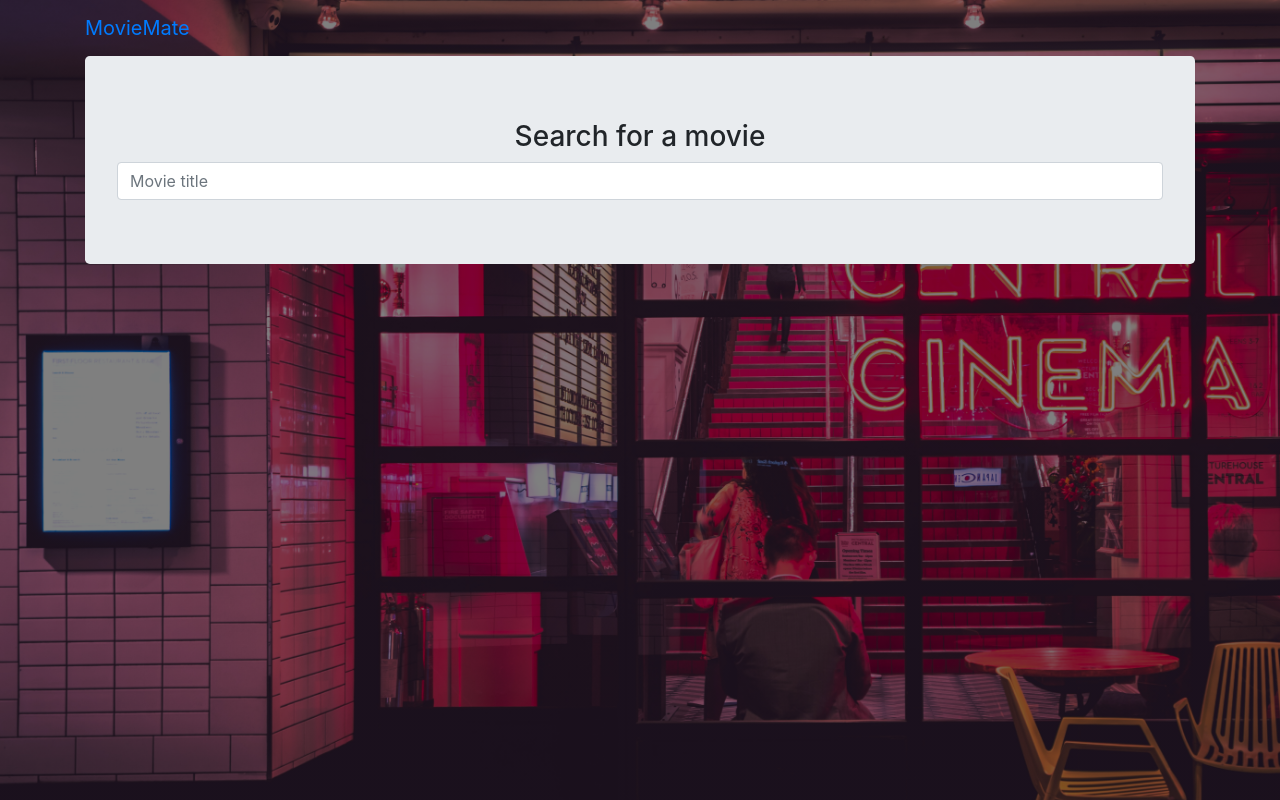
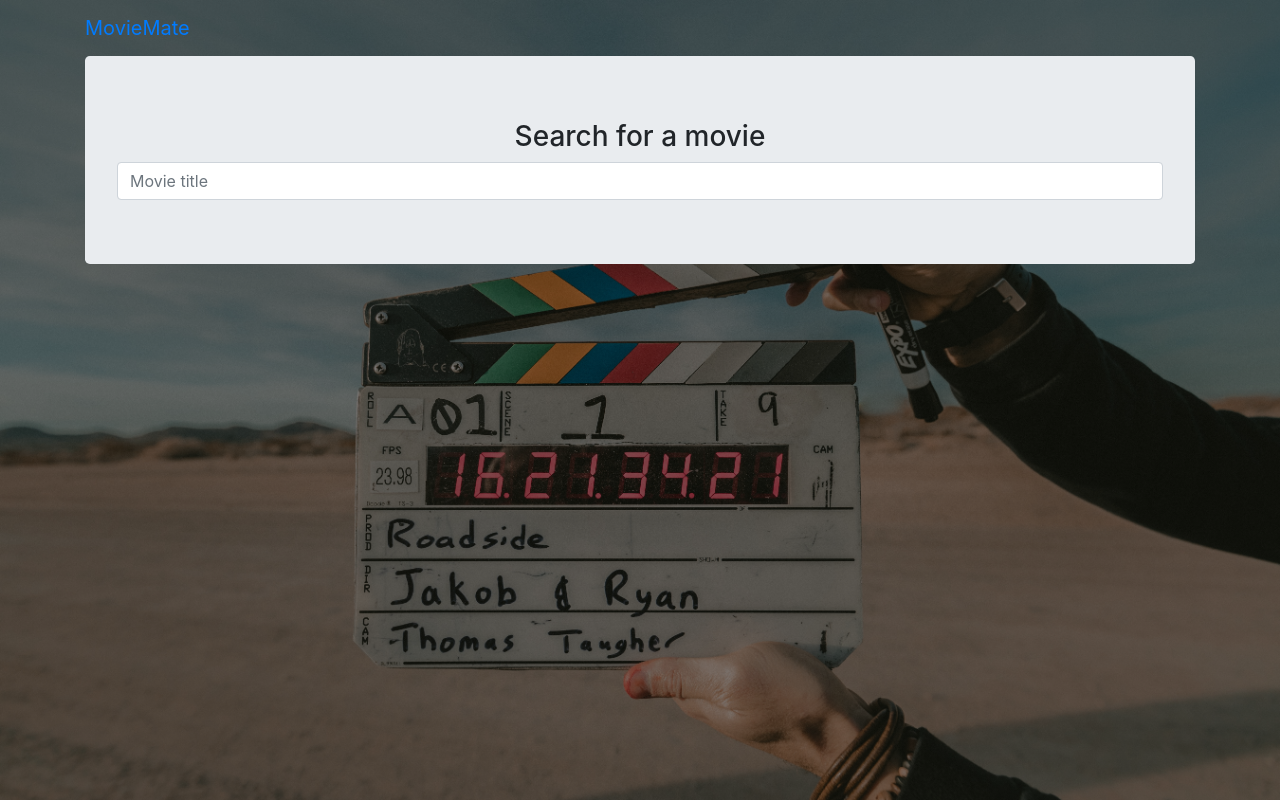
Before and after one commit to b-bryant18/MovieMate, a PHP site: page / in a window 1280 px wide. Run offline with PHP 8.4, Linux system fonts and the light colour scheme.

Commit message:
Changed background image to owens.jpg

```diff
--- a/CSS/style.css
+++ b/CSS/style.css
@@ -2,7 +2,7 @@
 /* Courtesy of Myke Simon @myke_simon */
 body {
     /* background: black; */
-    background-image: url(../Images/cinema.jpg);
+    background-image: url(../Images/owens.jpg);
    background-size: cover;
 }
 
```
Also changed, not shown: Images/owens.jpg (added), 1 other file.
